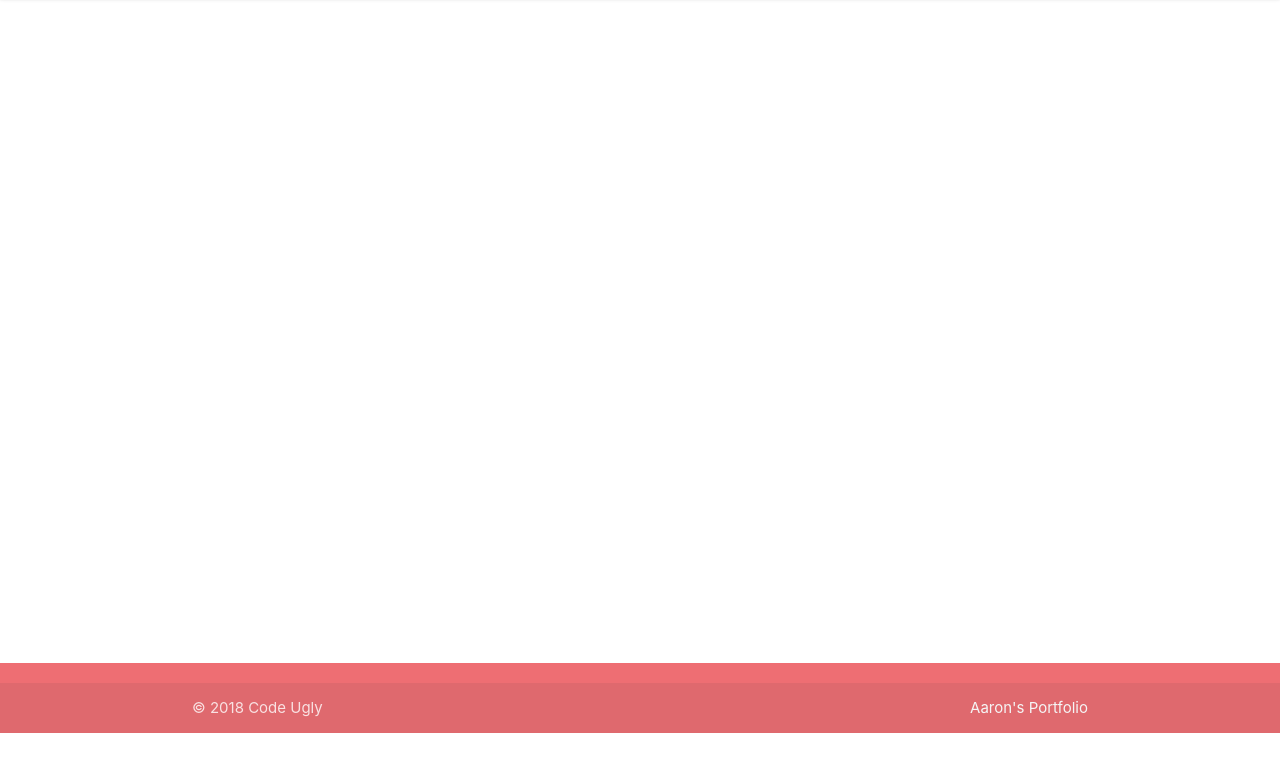
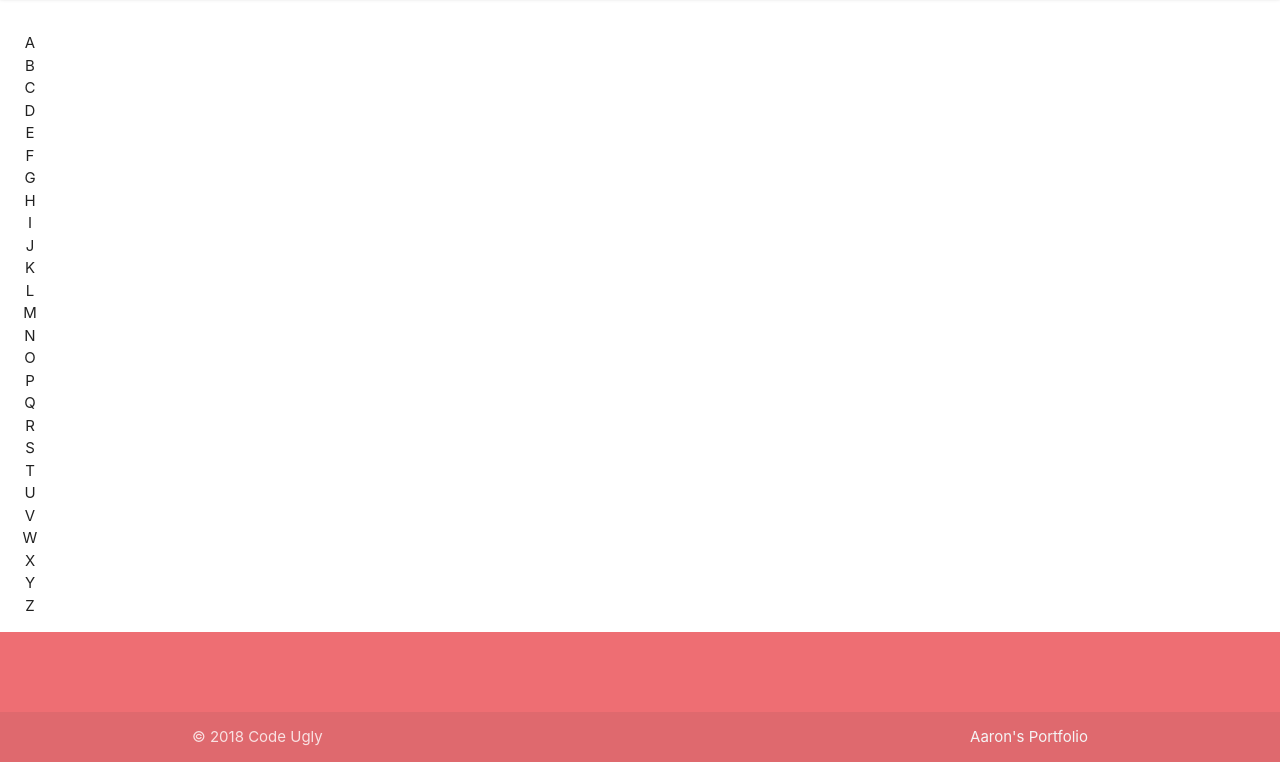
Before and after one commit to AaronKWalker/Hangman_Video_Game_Edition, a plain HTML site: page index.html in a window 1280 px wide. Shown: the part 67-829 px from the top of the page. Before the commit the page ends 800 px from the top, so only its background shows below. Drawn offline with nearby package versions, Linux system fonts and the light colour scheme.

Commit message:
added alphabet list

```diff
--- a/css/main.css
+++ b/css/main.css
@@ -11,3 +11,14 @@ body {
  .hidden{
     visibility: hidden;
 }
+
+#letterList {
+    height: 100%; /* Full-height: remove this if you want "auto" height */
+    width: 60px; /* Set the width of the sidebar */
+    /*position: fixed; /* Fixed Sidebar (stay in place on scroll) */
+    /*z-index: 1; /* Stay on top */
+    top: 0; /* Stay at the top */
+    left: 0;
+    overflow-x: hidden; /* Disable horizontal scroll */
+    padding-top: 20px;
+}
--- a/index.html
+++ b/index.html
@@ -13,7 +13,7 @@
 
 <body>
     <nav>
-        <div class="nav-wrapper">
+        <div class="nav-wrapper container">
             <a href="#" class="brand-logo">Hangman Video Game Edition</a>
             <ul id="nav-mobile" class="right hide-on-med-and-down">
             <li><a href="#">Nintendo</a></li>
@@ -24,18 +24,50 @@
     </nav>
 
     <main>
-        <ul id="pagination" class="pagination hidden">
-            <li class="disabled"><a href="#!"><i class="material-icons">chevron_left</i></a></li>
-            <li class="active"><a href="#">1</a></li>
-            <li class="waves-effect"><a href="#">2</a></li>
-            <li class="waves-effect"><a href="#">3</a></li>
-            <li class="waves-effect"><a href="#">4</a></li>
-            <li class="waves-effect"><a href="#">5</a></li>
-            <li class="waves-effect"><a href="#"><i class="material-icons">chevron_right</i></a></li>
-        </ul>
+        <div id="letterList">
+            <ul class="center">
+                <li class="unpicked">A</li>
+                <li class="unpicked">B</li>
+                <li class="unpicked">C</li>
+                <li class="unpicked">D</li>
+                <li class="unpicked">E</li>
+                <li class="unpicked">F</li>
+                <li class="unpicked">G</li>
+                <li class="unpicked">H</li>
+                <li class="unpicked">I</li>
+                <li class="unpicked">J</li>
+                <li class="unpicked">K</li>
+                <li class="unpicked">L</li>
+                <li class="unpicked">M</li>
+                <li class="unpicked">N</li>
+                <li class="unpicked">O</li>
+                <li class="unpicked">P</li>
+                <li class="unpicked">Q</li>
+                <li class="unpicked">R</li>
+                <li class="unpicked">S</li>
+                <li class="unpicked">T</li>
+                <li class="unpicked">U</li>
+                <li class="unpicked">V</li>
+                <li class="unpicked">W</li>
+                <li class="unpicked">X</li>
+                <li class="unpicked">Y</li>
+                <li class="unpicked">Z</li>
+            </ul>
+        </div>
     </main>
 
     <footer class="page-footer">
+        <div class="container">
+            <ul id="pagination" class="pagination center hidden">
+                <li class="disabled"><a href="#!"><i class="material-icons">chevron_left</i></a></li>
+                <li class="active"><a href="#">1</a></li>
+                <li class="waves-effect"><a href="#">2</a></li>
+                <li class="waves-effect"><a href="#">3</a></li>
+                <li class="waves-effect"><a href="#">4</a></li>
+                <li class="waves-effect"><a href="#">5</a></li>
+                <li class="waves-effect"><a href="#"><i class="material-icons">chevron_right</i></a></li>
+            </ul>
+        </div>
         <div class="footer-copyright">
             <div class="container">
             © 2018 Code Ugly
```
